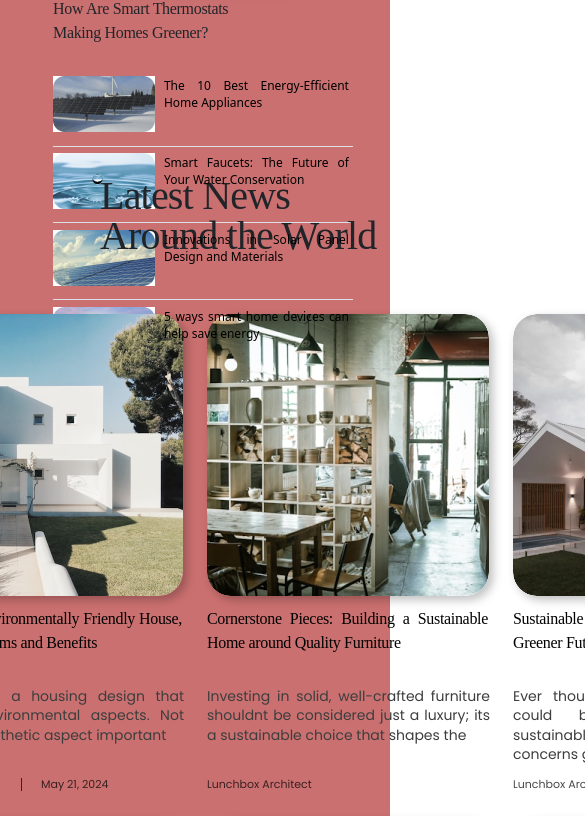
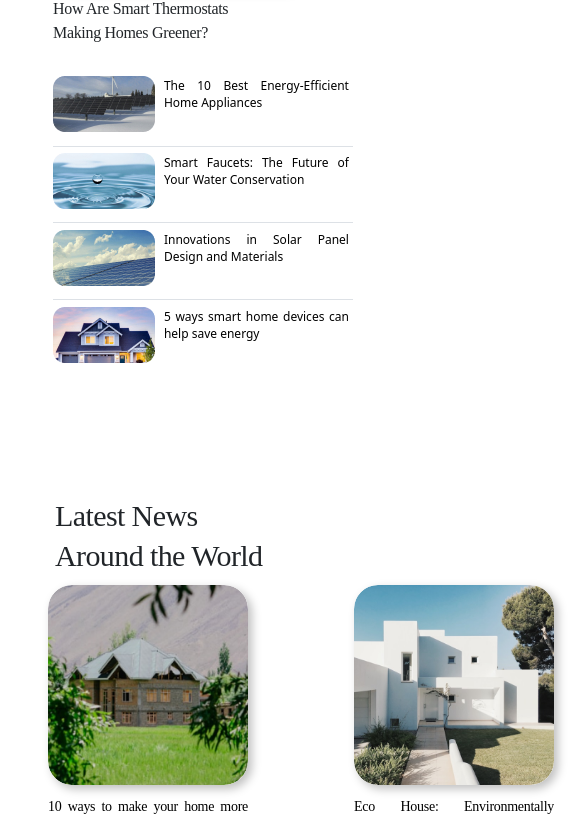
Before and after one commit to muhammaddaffashafwan/ecosphere, a React (Vite) app: page /article2 in a window 390 px wide. Shown: the part 1854-2670 px from the top of the page, 585 px wide, since content can reach past the window. Built offline with nearby package versions, Linux system fonts and the light colour scheme; a web font is replaced by a local one.

Commit message:
article2

```diff
--- a/src/page/article2/article2.css
+++ b/src/page/article2/article2.css
@@ -868,9 +868,8 @@ a {
   pointer-events: auto; /* Pastikan properti ini aktif */
 }
 
-@media screen and (max-width: 768px) {
+@media screen and (max-width: 769px) {
   .articles-2{
-    background-color: #cb7070;
    top: 200px;
   }
   .trending-news {
@@ -959,7 +958,59 @@ a {
     left: 53px;
     top: 1600px;
   }
-  /* .more-article-parent {
-   padding-bottom: 5000px;
-  } */
+  .latest-news-around {
+    left: 55px;
+    top: 2300px;
+    font-size: 30px;
+  }
+  .more-article-parent {
+   top: 2400px;
+   left: -2px;
+  }
+  .more-article .image-child {
+    width: 230px;
+    height: 200px;
+  }
+  .image-1,
+  .image-2,
+  .image-3,
+  .image-4,
+  .image-5,
+  .image-6,
+  .image-7,
+  .image-8,
+  .image-9,
+  .image-10,
+  .image-11,
+  .image-12,
+  .image-13,
+  .image-14,
+  .image-15,
+  .image-16 {
+    width: 200px;
+    height: 200px;
+  }
+  .desc-arc .title-and-descriptions {
+    font-size: 14px;
+  }
+  .desc-arc a {
+    width: 200px;
+  }
+  .desc-arc .spacexs-starship-spacecraft {
+    width: 200px;
+    font-size: 12px;
+  }
+  .desc-arc .category-and-est-read-time1 {
+    top: 190px;
+  }
 }
+
+/* @media screen and (max-width:426px) {
+  .articles-2 {
+    background-color: #ca1c1c;
+  }
+  .trending-news {
+    font-size: 30px;
+    left: 50px;
+  }
+} */
```
